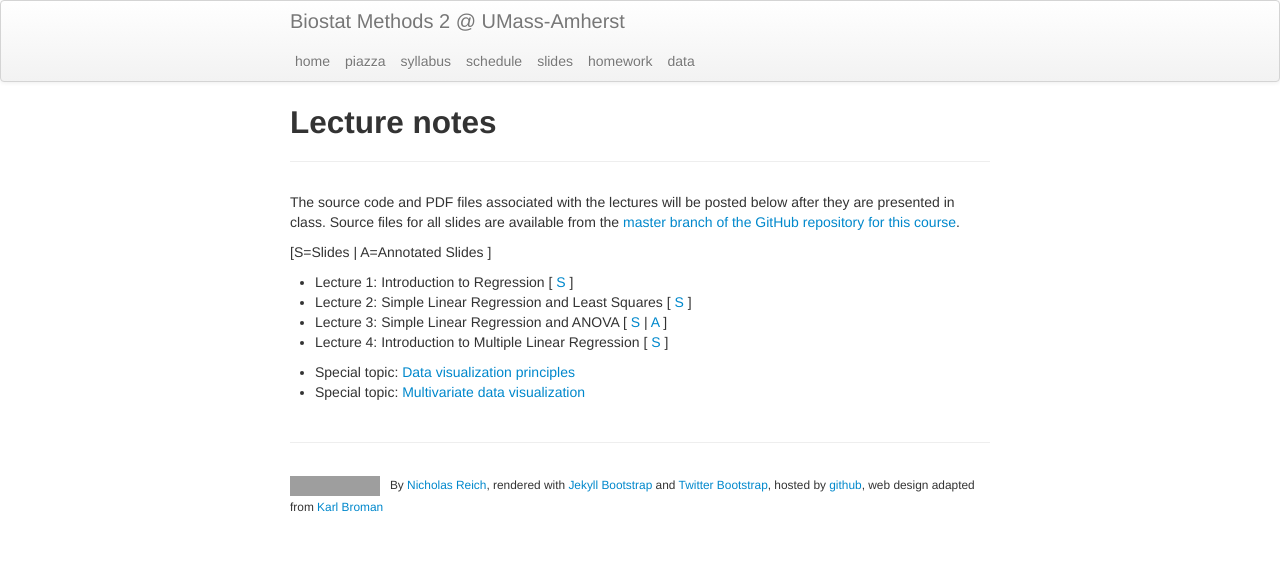
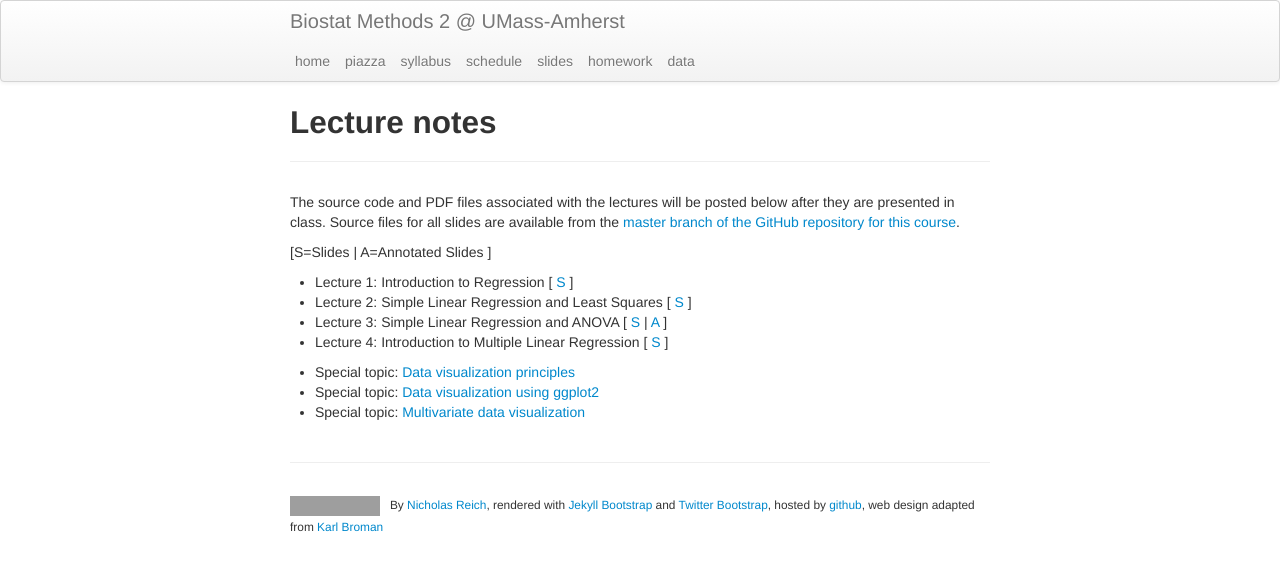
Before and after one commit to sandra8282/applied-regression-2016, a Jekyll site: the page built from pages/slides.md, in a window 1280 px wide. Shown: the top 571 px of the page. Built offline with Jekyll 4.4.1, drawn with Linux system fonts in a browser that asks for light colours; grey boxes are pictures that could not be loaded.

Commit message:
add link to ggplot2 slides.

```diff
--- a/pages/slides.md
+++ b/pages/slides.md
@@ -16,6 +16,7 @@ The source code and PDF files associated with the lectures will be posted below
 * Lecture 4: Introduction to Multiple Linear Regression \[ [S](../assets/lectures/lecture4-mlr-intro/lecture4-mlr-intro.pdf)  \]
 
 * Special topic: [Data visualization principles](http://nickreich.github.io/data-stories-2016/assets/lectures/data-viz-ggplot/data-viz-ggplot.html)
+* Special topic: [Data visualization using ggplot2](http://nickreich.github.io/data-stories-2016/assets/lectures/data-viz-ggplot/data-viz-ggplot.html#1)
 * Special topic: [Multivariate data visualization](http://nickreich.github.io/data-stories-2016/assets/lectures/data-viz-NHANES/Presentation-NHANES.html#1)
 
 
```
